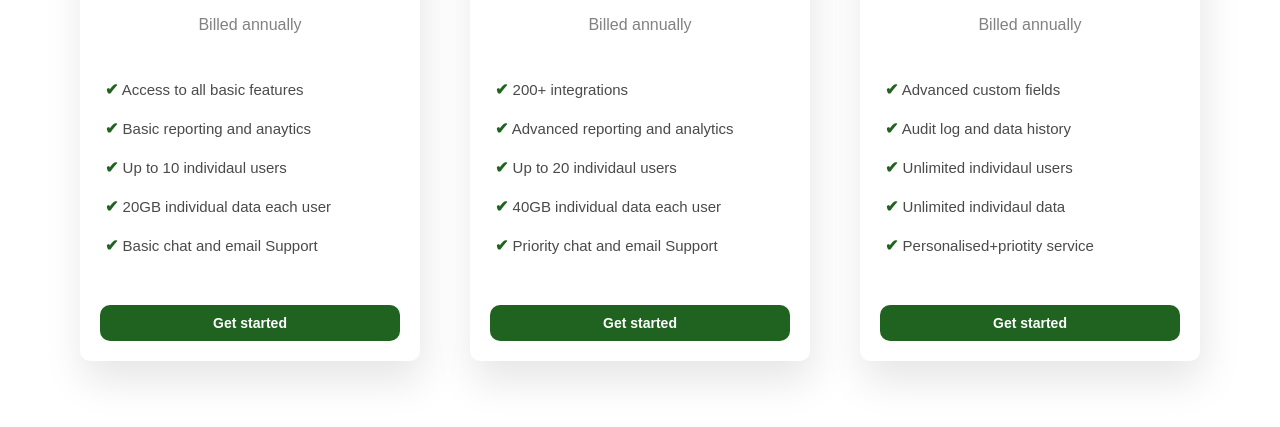
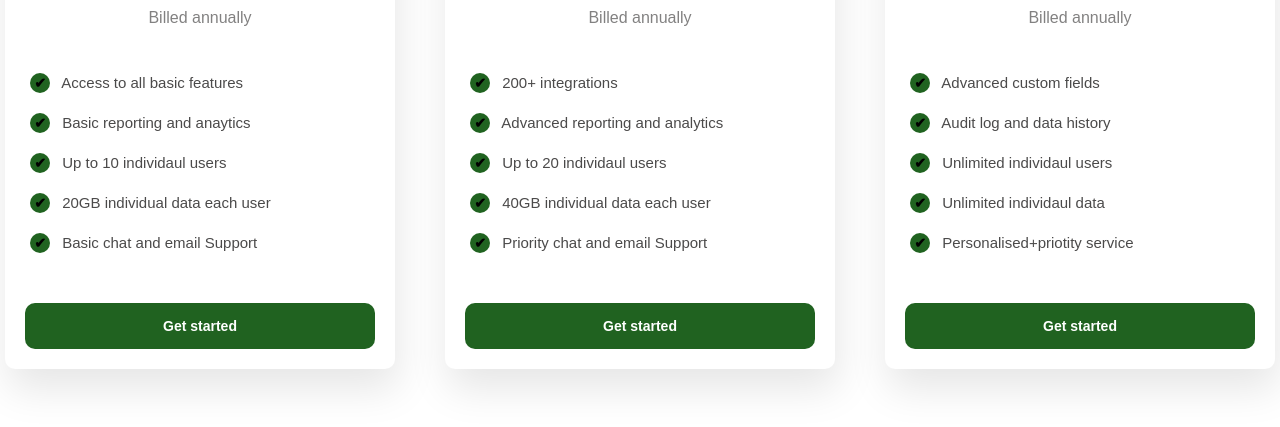
Before and after one commit to Nitikachoudhary66/cards, a plain HTML site: page index.html in a window 1280 px wide. Shown: the part 291-718 px from the top of the page. Drawn offline with Linux system fonts and the light colour scheme.

Commit message:
Add files via upload

```diff
--- a/style.css
+++ b/style.css
@@ -17,7 +17,7 @@ body{
     border-radius: 10px;
     text-align: center;
     box-shadow: 3px 20px 40px rgb(0,0,0,0.1);
-    width: 300px;
+    width: 350px;
 
 }
 h1{
@@ -44,18 +44,29 @@ p{
     padding-left: 5px;
 }
 .features p::before{
-    content: "✔";
-    color: #155b15f3;
-    font-weight: bold;
-    font-size: 16px;
-}
+
+        content: "✔";
+        display: inline-block;
+        width: 20px;
+        height: 20px;
+        background-color: #155b15f3;
+        color: black;
+        font-weight: bold;
+        font-size: 14px;
+        text-align: center;
+        line-height: 20px;
+        border-radius: 50%;
+        margin-right: 8px;
+    }
+
+
 .btn{
     font-size: 14px;
     font-weight: bold;
-    width: 300px;
+    width: 350px;
     background: #155b15f3;
     color: white;
-    padding: 10px;
+    padding: 15px;
     margin-top: 30px;
     border: none;
     border-radius: 10px;
```
